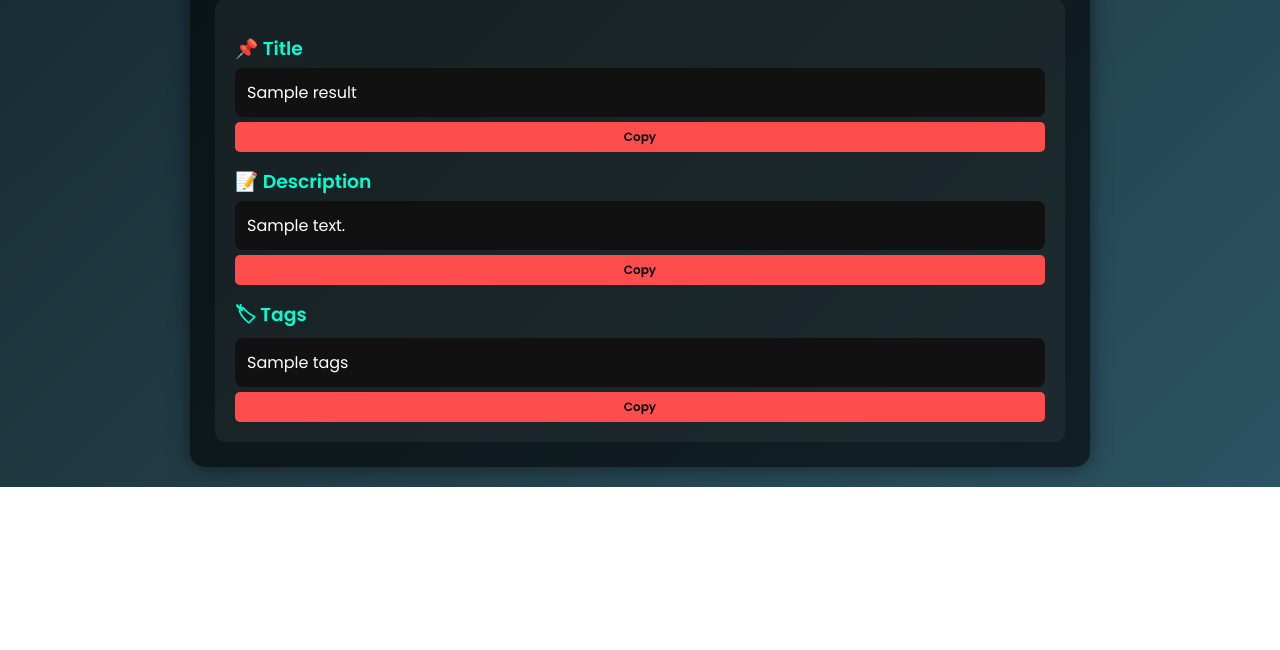
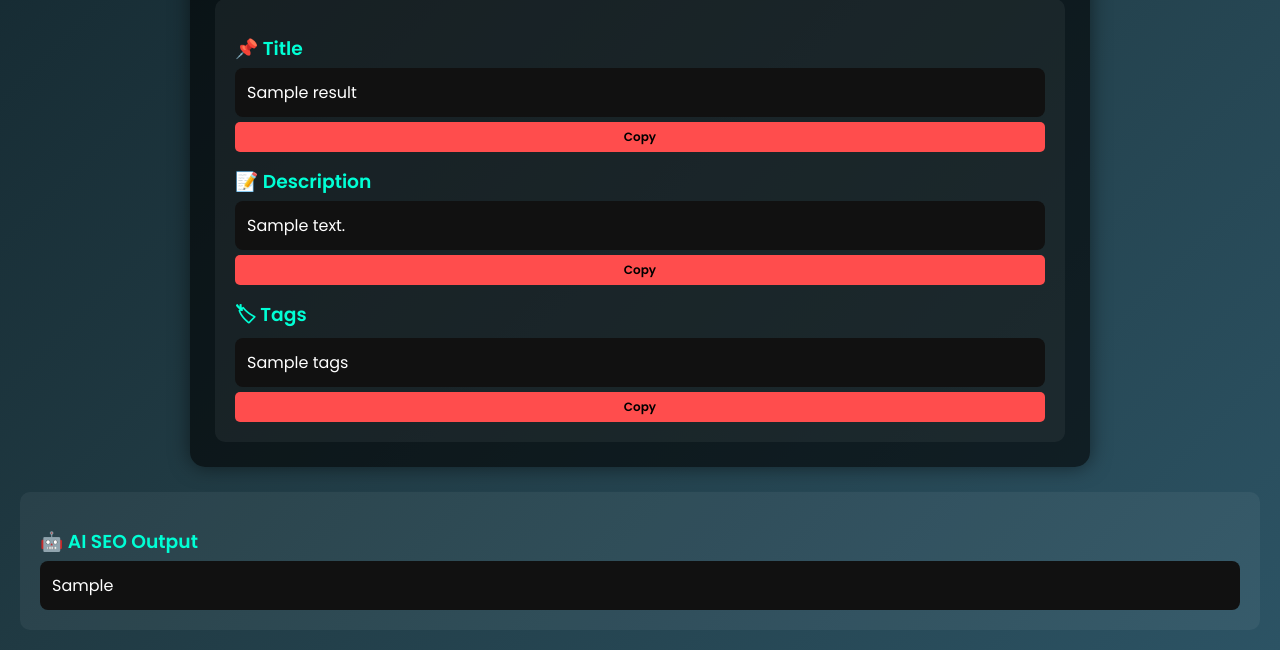
Before and after one commit to Sougata-ctrl/seo-tool, a Flask app: template templates/index.html in a window 1280 px wide. Shown: the part 583-1233 px from the top of the page. Before the commit the page ends 1070 px from the top, so only its background shows below. Run offline with Flask 3, Linux system fonts and the light colour scheme; the template is opened without the code that fills it: most values are stand-ins (such as "Sample title", 1, 10 or a date in 2020).

Commit message:
Update index.html

```diff
--- a/templates/index.html
+++ b/templates/index.html
@@ -149,3 +149,9 @@ function copyText(id) {
 
 </body>
 </html>
+{% if ai_result %}
+<div class="output">
+    <h3>🤖 AI SEO Output</h3>
+    <div class="box">{{ ai_result }}</div>
+</div>
+{% endif %}
```
